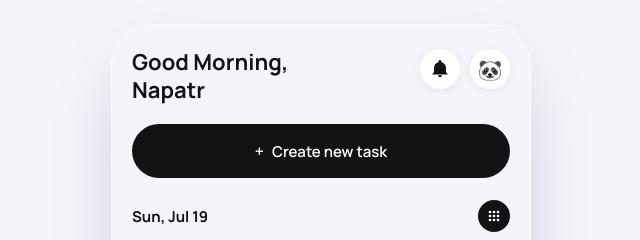
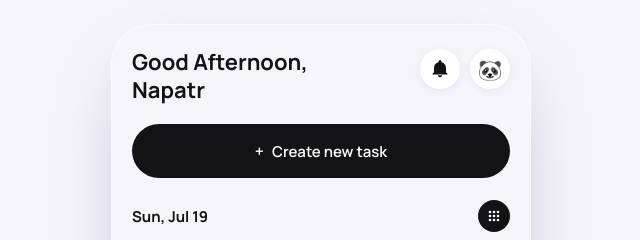
Before and after one commit to Mcqueen95-cr7/Project2, a plain HTML site: page index.html in a window 1280 px wide. Shown: the top 240 px of the page, 319-959 px from the left. Drawn offline with Linux system fonts and the light colour scheme.

Commit message:
Make greeting reflect real time in GMT+7
Was hardcoded to "Good Morning"; now switches between Morning/Afternoon/
Evening/Night based on the current hour in Asia/Bangkok, refreshed every minute.

```diff
--- a/app.js
+++ b/app.js
@@ -94,6 +94,23 @@
   document.getElementById('todayLabel').textContent = new Date().toLocaleDateString(undefined, {
     weekday: 'short', day: 'numeric', month: 'short',
   });
+
+  // ---------- greeting (real time, GMT+7) ----------
+  function updateGreeting() {
+    const hour = Number(new Intl.DateTimeFormat('en-US', {
+      timeZone: 'Asia/Bangkok', hour: 'numeric', hour12: false,
+    }).format(new Date()));
+
+    const word = hour < 5 ? 'Good Night'
+      : hour < 12 ? 'Good Morning'
+      : hour < 18 ? 'Good Afternoon'
+      : hour < 22 ? 'Good Evening'
+      : 'Good Night';
+
+    document.getElementById('greetingWord').textContent = word;
+  }
+  updateGreeting();
+  setInterval(updateGreeting, 60 * 1000);
 
   // ---------- range filter pills (home, cosmetic scope for stats) ----------
   let homeRange = 'all';
--- a/index.html
+++ b/index.html
@@ -16,7 +16,7 @@
   <!-- ===== HOME ===== -->
   <section class="view" id="view-home" data-view="home">
     <header class="topbar">
-      <h1 class="greeting">Good Morning,<br/><span id="userName">Napatr</span></h1>
+      <h1 class="greeting"><span id="greetingWord">Good Morning</span>,<br/><span id="userName">Napatr</span></h1>
       <div class="topbar-actions">
         <button class="icon-btn" id="bellBtn" aria-label="Notifications">
           <svg viewBox="0 0 24 24" width="20" height="20"><path d="M12 22a2.4 2.4 0 0 0 2.4-2.4h-4.8A2.4 2.4 0 0 0 12 22Zm7.2-6V11a7.2 7.2 0 0 0-5.4-6.97V3a1.8 1.8 0 1 0-3.6 0v1.03A7.2 7.2 0 0 0 4.8 11v5l-1.8 1.8v.9h18v-.9L19.2 16Z" fill="currentColor"/></svg>
```
